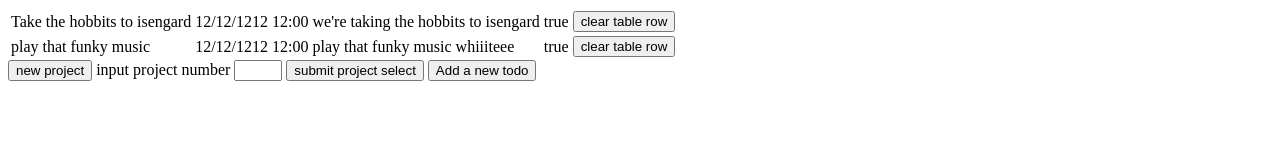
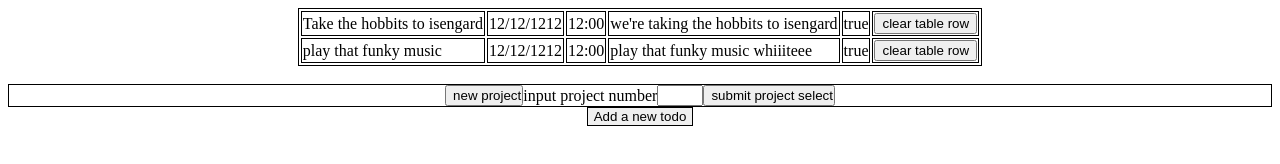
Before and after one commit to spogsta/todoList, a plain HTML site: page dist/index.html in a window 1280 px wide. Drawn offline with Linux system fonts and the light colour scheme.

```diff
--- a/dist/index.html
+++ b/dist/index.html
@@ -10,12 +10,16 @@
     <div id="content">
         <table id="table"></table>
 
+        <br>
+
+
+        <div id="submissionZone">
+            <button id="newProject" onclick="newProject()" class="submissionZoneContent">new project</button>
+            <label for="selectProject" class="submissionZoneContent">input project number</label>
+            <input type="number" id="selectProject" name="selectProject" value="" min="0" max="0" class="submissionZoneContent">
+            <button onclick="selectProject()" class="submissionZoneContent">submit project select</button>
+        </div>
     </div>
-
-    <button id="newProject" onclick="newProject()">new project</button>
-    <label for="selectProject">input project number</label>
-    <input type="number" id="selectProject" name="selectProject" value="" min="0" max="0">
-    <button onclick="selectProject()">submit project select</button>
 
 
     <!-- Trigger/Open The Modal -->
--- a/dist/main.js
+++ b/dist/main.js
@@ -3,6 +3,7 @@
 let currentProject = 0;
 projectList=[todoList];
 let table=document.getElementById("table");
+
 
 
 
@@ -110,7 +111,13 @@
     displayTodoList();
 }
 
+function setStorage(){
+    localStorage.setItem("key", [projectList]);
+}
 
+function getStorage(){
+    localStorage.getItem("key");
+}
 
 
 
--- a/dist/styles.css
+++ b/dist/styles.css
@@ -28,3 +28,37 @@
     font-size: 28px;
     font-weight: bold;
   }
+
+  #table{
+    margin-left: auto;
+    margin-right: auto;
+    border: solid black 1px;
+  }
+
+  td{
+    border: solid black 1px;
+  }
+
+  #submissionZone{
+    display: flex;
+    flex-direction: row;
+    flex-wrap: nowrap;
+    overflow: hidden;
+    margin-left: auto;
+    margin-right: auto;
+    justify-content: center;
+    align-items: center;
+
+    border: solid black 1px;
+  }
+
+  #myBtn {
+    display: block;
+    margin-left: auto;
+    margin-right: auto;
+    border: solid black 1px;
+  }
+
+  .submissionZoneContent{
+    padding-right: 0;
+  }
```
